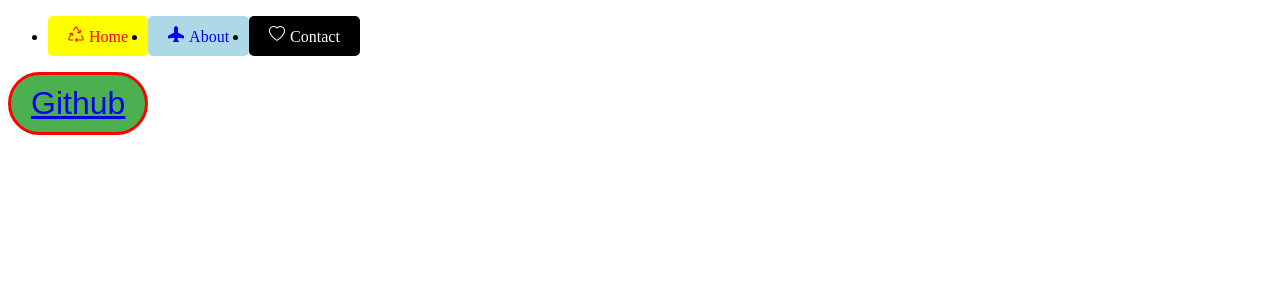
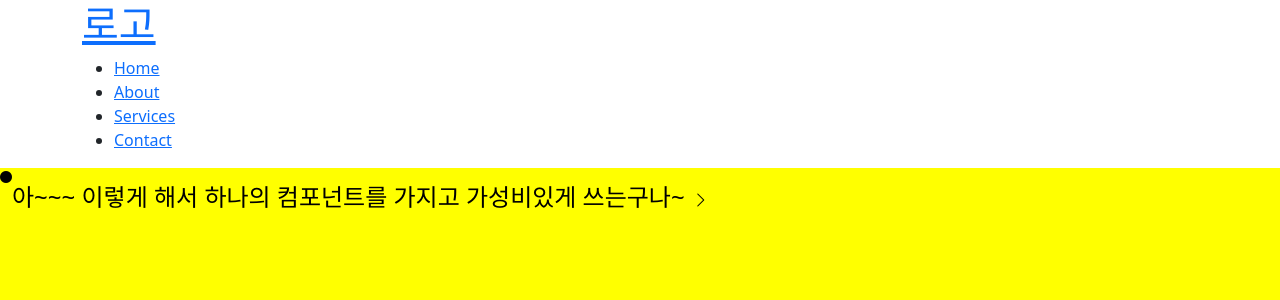
Before and after one commit to zzohae/reacttest3, a React (Create React App) app: page /services in a window 1280 px wide. Shown: the top 300 px of the page. Built offline with nearby package versions, Linux system fonts and the light colour scheme.

Commit message:
json으로 데이터 불러오기

```diff
--- a/src/App.js
+++ b/src/App.js
@@ -1,27 +1,18 @@
 import React from 'react';
 import Home from './contents/Home';
 import About from './contents/About';
-import { Routes, Route, Link } from "react-router-dom";
-import { Utilicon, Btn } from './ui/commonui';
+import Hd from './layout/Hd';
+import { Routes, Route } from "react-router-dom";
 
 export default function App() {
   return (
     <div>
-      <nav>
-        <ul style={{display:'flex'}}>
-          <li><Link to="/"><Utilicon fontcolor="red" bgcolor="yellow" icon="\f64f">Home</Utilicon></Link></li>
-          <li><Link to="/about"><Utilicon fontcolor="blue" bgcolor="lightblue" icon="\f7cc">About</Utilicon></Link></li>
-          <li><Link to="/contact"><Utilicon fontcolor="white" bgcolor="black" icon="\F417">Contact</Utilicon></Link></li>
-        </ul>
-        <Btn>
-          <a href="https://github.com/zzohae" target='_blank' rel="noreferrer">Github</a>
-        </Btn>
-      </nav>
+      <Hd></Hd>
     <div className="content">
 
 
         <Routes>
-          <Route path="/" element={
+          <Route path="/Home" element={
             <Home   bgcolor="red" textcolor="white" vh="100vh" childcolor="white">
               메인페이지입니다.
             </Home>
@@ -29,7 +20,7 @@
           <Route path="/about" element={
             <About></About>
           } />
-          <Route path="/contact" element={
+          <Route path="/services" element={
             <Home   bgcolor="yellow" textcolor="black" vh="100vh" childcolor="black">
               아~~~ 이렇게 해서 하나의 컴포넌트를 가지고 가성비있게 쓰는구나~
             </Home>
--- a/src/contents/Home.js
+++ b/src/contents/Home.js
@@ -1,5 +1,7 @@
 import React from 'react'
-//1. props 부모속성 -> 컴포넌트의 재사용
+//1. props 부모속성 -> 컴포넌트의 재사용(컴포넌트공유)
+//2. dbjson으로 모두 데이터 한군데 모아서 필요한 컴포넌트가 연결해서 쓰기(해당플랫폼 공유)
+//3. dbjson -> sql api 연동(외부플랫폼 공유)
 import Movetool from '../ui/Mtitle'
 
 export default function Home({bgcolor, textcolor, vh, children, childcolor }) {
--- /dev/null
+++ b/src/db/db.json
@@ -0,0 +1,67 @@
+{
+  "layout" : {
+    "navMenu": [
+    {
+      "menuTitle": "Home",
+      "subMenu": []
+    },
+    {
+      "menuTitle": "About",
+      "subMenu": [
+        {
+          "title": "Company Overview",
+          "link": "/about/overview"
+        },
+        {
+          "title": "Team",
+          "link": "/about/team"
+        },
+        {
+          "title": "Careers",
+          "link": "/about/careers"
+        }
+      ]
+    },
+    {
+      "menuTitle": "Services",
+      "subMenu": [
+        {
+          "title": "Web Development",
+          "link": "/services/web"
+        },
+        {
+          "title": "Mobile Development",
+          "link": "/services/mobile"
+        },
+        {
+          "title": "SEO",
+          "link": "/services/seo"
+        }
+      ]
+    },
+    {
+      "menuTitle": "Contact",
+      "subMenu": [
+        {
+          "title": "Contact Us",
+          "link": "/contact"
+        },
+        {
+          "title": "Support",
+          "link": "/contact/support"
+        }
+      ]
+    }
+  ],
+    "quick" : [],
+    "ft" : []
+  },
+  "routes" : {
+    "home" : {
+
+  },
+    "cart" : {
+
+    }
+  }
+}
--- a/src/index.js
+++ b/src/index.js
@@ -1,6 +1,7 @@
 import ReactDOM from 'react-dom/client';
 import { BrowserRouter } from 'react-router-dom';
 import App from './App';
+import 'bootstrap/dist/css/bootstrap.min.css'
 
 const root = ReactDOM.createRoot(document.getElementById('root'));
 root.render(
--- a/src/layout/Hd.js
+++ b/src/layout/Hd.js
@@ -1,7 +1,27 @@
 import React from 'react'
+import { Link } from 'react-router-dom'
+import navidb from '../db/db.json'
 
 export default function Hd() {
   return (
-    <div>Hd</div>
+    <div id='hd'>
+      <div className="container">
+        <h1><a href="/Home">로고</a></h1>
+        <ul>
+          {
+            navidb.layout.navMenu.map((el, idx) => {
+              return <li>
+                <Link to={el.menuTitle}>
+                      {el.menuTitle}
+                </Link>
+              </li>
+
+
+            })
+          }
+
+        </ul>
+      </div>
+    </div>
   )
 }
```
